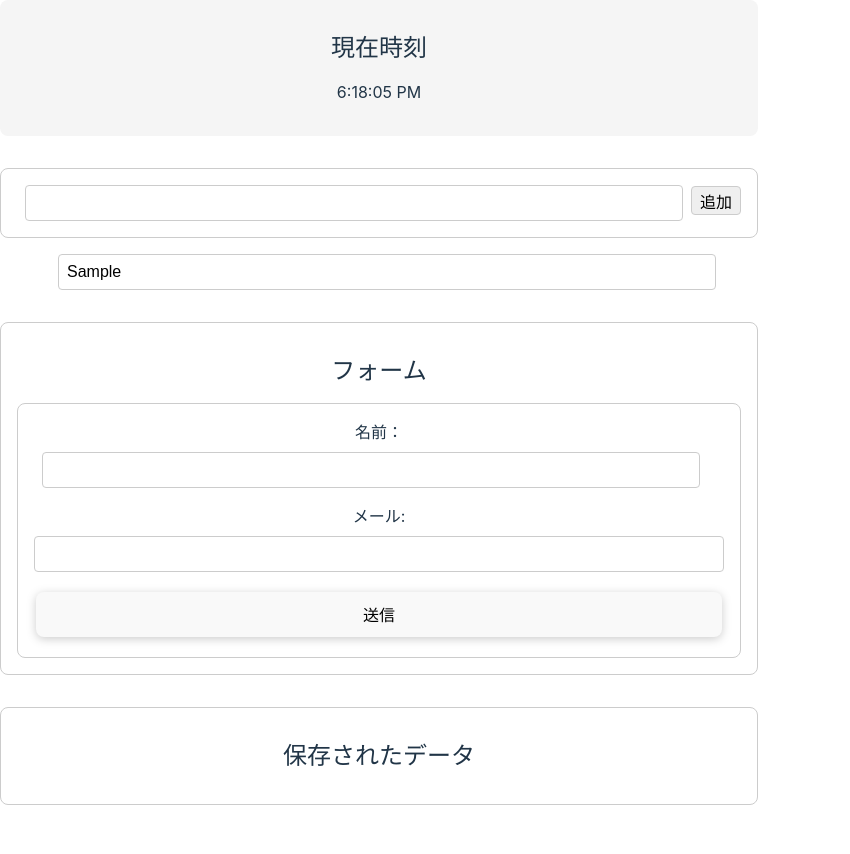
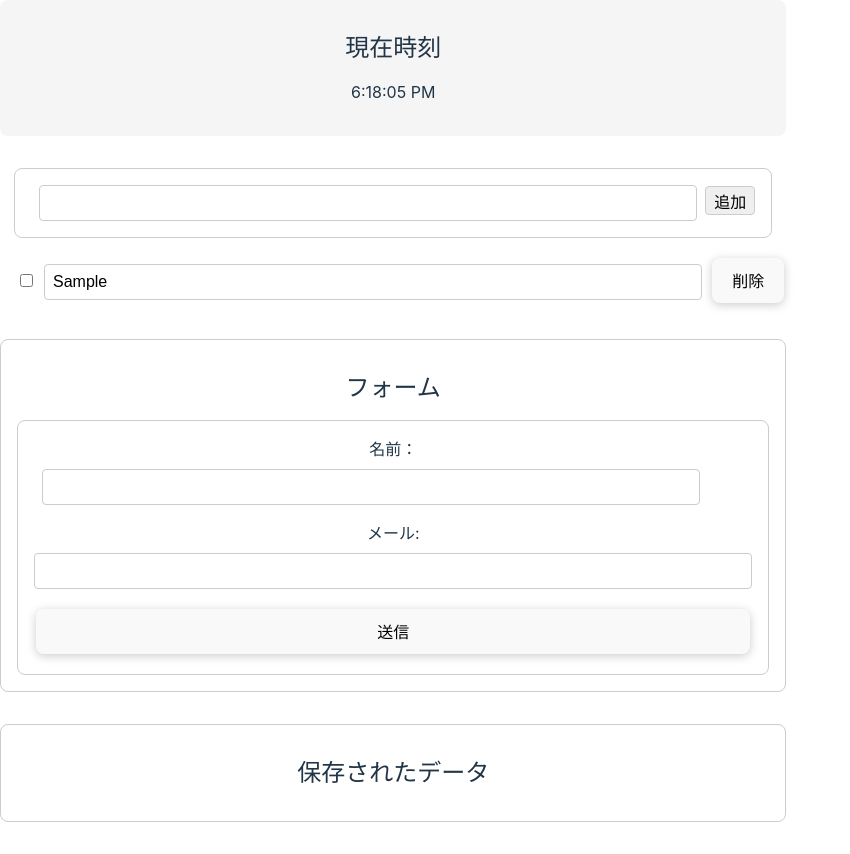
Before and after one commit to sutou81/todo_list_proaka, a React (Vite) app in the folder vite-project/: page /custom-hook-demo in a window 1280 px wide. Both pictures are taken after typing "Sample" into the empty fields and a click on the input "追加". Shown: the whole page, without its empty margins (0-850 px from the left). Built offline with nearby package versions, Linux system fonts and the light colour scheme.

Commit message:
Finish feature/complated_delete_flg(Reactでアプリを作ろう_3完了)

```diff
--- a/vite-project/src/App.css
+++ b/vite-project/src/App.css
@@ -350,3 +350,18 @@ section{
   border-color:#2196F3;
   background:#e3f2fd;
 }
+
+h3.fadeout{
+  display:block;
+  animation: fadeout 3s ease-in-out 5s forwards;
+}
+
+@keyframes fadeout {
+  0%{
+    opacity:1;
+  }
+  100%{
+    opacity:0;
+    display:none;
+  }
+}
--- a/vite-project/src/components/CustomHookDemo.tsx
+++ b/vite-project/src/components/CustomHookDemo.tsx
@@ -14,10 +14,11 @@ function CustomHookDemo() {
   //一時的な初期値 ※<UserFormはカスタムフックではなく上記の🌞の印のinterfaceで設定した方のUserForm型注釈として活用
   /*localforage追加で以下のコードを変更
     const [storedUser, setStoredUser] = useState<UserForm>({
-      name: '',
+      name: '',同じメールアドレスの登録があります
       email: ''
     });
   */
+  const [error_msg, setErrorMsg] = useState('')
  // ローカルストレージからのデータ取得
   const [storedUsers, setStoredUsers] =useState<UserForm[]>([]);
   //localforageの追加によって追加されたコード
@@ -32,8 +33,8 @@ function CustomHookDemo() {
     簡潔的には
     ✨useEffect は、レンダリング後に実行される副作用（サーバー通信、イベントリスナー設定、外部データ取得など）を処理するための React フック。
     通常、画面表示に即座に影響を与えない処理（非同期通信、DOM操作、サーバー接続など）を実装する際に使用する。✨
+  */
 
-  */
   useEffect(() => {
     const fetchStoredUser = async () => {
       try {
@@ -105,6 +106,7 @@ function CustomHookDemo() {
         setStoredUsers(updatedUsers)// メモリ上の状態を更新
       }else{
         console.log("同じメールアドレスの登録があります。")
+        setErrorMsg('同じメールアドレスの登録があります。')
       }
       /*
         ・await は async 関数の中でしか使えない
@@ -141,6 +143,9 @@ function CustomHookDemo() {
     <div className="custom-hook-demo">
       <section>
         <h2>フォーム</h2>
+        {error_msg && (
+          <h3 className="error fadeout">{error_msg}</h3>
+        )}
         <form onSubmit={form.handleSubmit}>
           <div>
             <label>
--- a/vite-project/src/hello.tsx
+++ b/vite-project/src/hello.tsx
@@ -13,4 +13,4 @@ const Hello: React.FC = () => {
   return <h1>Hellow.</h1>
 };
 
-export default Hello;
+export default Hello
--- a/vite-project/src/todo.tsx
+++ b/vite-project/src/todo.tsx
@@ -4,6 +4,8 @@ import { useState } from "react";
 type Todo = {
   content: string; //プロパティ content は文字列型
   readonly id: number;
+  completed_flg: boolean;//タスクの完了/未完了を判定する
+  delete_flg: boolean;//削除に関するフラグ
 }
 
 //Todo コンポーネントの定義
@@ -12,6 +14,49 @@ const Todo:React.FC = () => {
   const [todos, setTodos] = useState<Todo[]>([]);//"Todo(typeで設定した)"の配列を保持するステート
   const [text, setText] = useState('');//フォーム入力のためのステート
   const [nextId, setNextId] = useState(1) //次の "Todo" のIDを保持するステート
+
+  const handleRemove = (id: number, delete_flg: boolean) => {
+    setTodos((todos) => {
+      /*mapの以下のコードは
+        削除ボタンを押したidと既存のタスクの中のid
+        が一致した場合にdelete_flgの値を更新する。
+        必要な部分を更新したら、
+        更新済みの全要素を作り、更新済みの全オブジェクトをsetTodosに格納する
+        ことで、useStateによりtodosが今回の更新を反映されたものへと変更が加味される
+
+       */
+      const newTodos = todos.map((todo) => {
+        if(todo.id === id) {
+          /*以下の[delet_flgの部分は、!delete_flgではないのか？]に関する疑問
+            →このhandleRemoveを実行する際に引き渡す引数の時点で
+            !todo.delete_flgの様に渡していることで、以下の様に
+            delet_flgとして一見変化がない様に見えても、反映される
+          */
+          return {...todo, delete_flg}
+        }
+        return todo;
+      });
+
+      return newTodos;
+    })
+  };
+
+  /*どの todo がチェックされたのかを特定するために id と completed_flg
+    プロパティの値を引数として受け取ります。その後todo
+    オブジェクトの completed_flg プロパティを更新します。
+   */
+  const handleCheck = (id: number, completed_flg: boolean) => {
+    setTodos((todos) => { //配列型に格納されたタスクを1つずつ取り出す
+      const newTodos = todos.map((todo) => {//一つずつ取り出した各要素を取り出してる
+        if (todo.id === id) { //checkboxにチェックしたら、completed_flgの値を変える
+          return { ...todo, completed_flg }
+        }
+        return todo;
+      });
+
+      return newTodos
+    })
+  }
 
   const handleEdit = (id:number, value:string) => {
     /*
@@ -64,6 +109,10 @@ const Todo:React.FC = () => {
     const newTodo: Todo = {
       content: text, //text ステートの値をcontent プロパティへ
       id:nextId,
+      //初期値は false
+      completed_flg: false,
+      //初期値は false
+      delete_flg: false,//タスク作成時点においてはfalse
     };
     /**
      * 更新前の todos ステートを元に
@@ -103,16 +152,28 @@ const Todo:React.FC = () => {
         <input type="submit" value="追加" />
       </form>
       <ul>
-        {todos.map((todo) => (
+        {todos.map((todo) => {
+          return(
           //key 属性: 各リスト項目に一意の識別子を設定し、React が効率的に変更を追跡できるようにします。
             <li key={todo.id}>
               <input
+                type="checkbox"
+                checked={todo.completed_flg}
+                // 呼び出し側で checked フラグを反転させる
+                onChange={() => handleCheck(todo.id, !todo.completed_flg)}
+              />
+              <input
                 type="text"
                 value={todo.content}
+                disabled={todo.completed_flg}
                 onChange= {(e) => handleEdit(todo.id, e.target.value) }
               />
+              <button onClick={() => handleRemove(todo.id, !todo.delete_flg)}>
+                {todo.delete_flg ? '復元' : '削除'}
+              </button>
             </li>//todoのリストを表示
-        ))}
+          )
+        })}
       </ul>
     </div>
   )
```
Lines whose indentation alone changed are shown as unchanged.
